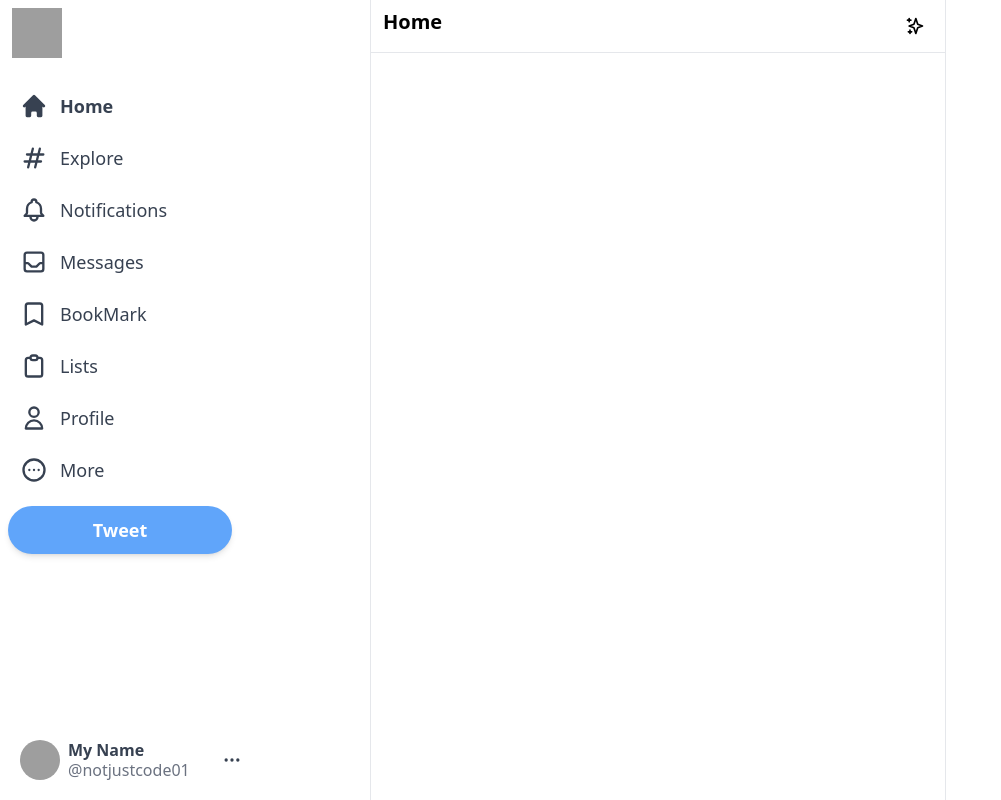
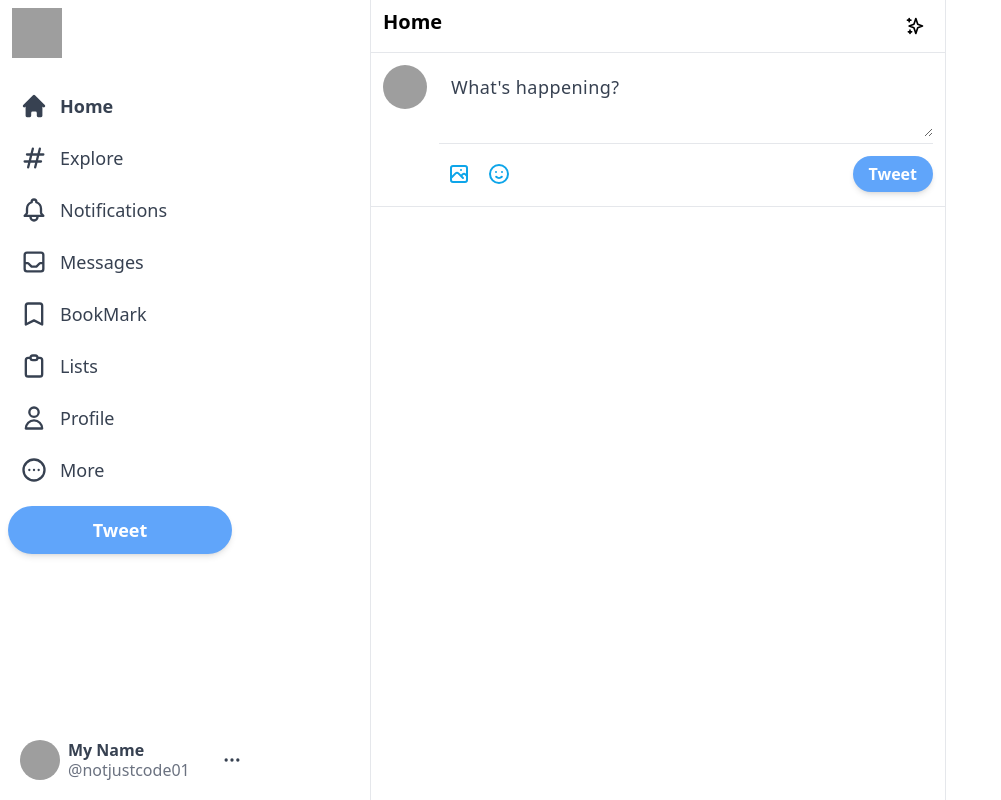
Before and after one commit to notjustcode01/twitter, a Next.js app: page / in a window 1280 px wide. Shown: the whole page, without its empty margins (0-1001 px from the left). Built offline with nearby package versions, Linux system fonts and the light colour scheme; grey boxes are pictures that could not be loaded.

Commit message:
add the input section of the feed component

```diff
--- a/components/Feed.js
+++ b/components/Feed.js
@@ -1,4 +1,5 @@
 import { SparklesIcon } from "@heroicons/react/outline";
+import Input from "./Input";
 
 export default function Feed() {
   return (
@@ -9,6 +10,7 @@
                 <SparklesIcon className="h-5"/>
             </div>
         </div>
+        <Input/>
     </div>
   )
 }
--- /dev/null
+++ b/components/Input.jsx
@@ -0,0 +1,21 @@
+import { EmojiHappyIcon, PhotographIcon } from "@heroicons/react/outline";
+
+export default function Input() {
+  return (
+    <div className="flex border-b border-gray-200 p-3 space-x-3">
+      <img src="https://lh3.googleusercontent.com/a-/AFdZucqvsyLh0w1-foe12qK0_04ZhQ2VfzdqMh-MTnTs=s504-p-rw-no" alt="user-img" width="504" height="504" className="h-11 w-11 rounded-full cursor-pointer hover:brightness-95" />
+      <div className="w-full divide-y divide-gray-200">
+        <div className="">
+          <textarea className="w-full border-none focus:ring-0 text-lg placeholder-gray-700 tracking-wide min-h-[50px] text-gray-700" rows="2" placeholder="What's happening?"></textarea>
+        </div>
+        <div className="flex items-center justify-between pt-2.5">
+          <div className="flex">
+            <PhotographIcon className="h-10 w-10 hoverEffect p-2 text-sky-500 hover:bg-sky-100"/>
+            <EmojiHappyIcon className="h-10 w-10 hoverEffect p-2 text-sky-500 hover:bg-sky-100"/>
+          </div>
+          <button className="bg-blue-400 text-white px-4 py-1.5 rounded-full font-bold shadow-md hover:brightness-95 disabled:opacity-50" >Tweet</button>
+        </div>
+      </div>
+    </div>
+  )
+}
--- a/package.json
+++ b/package.json
@@ -15,6 +15,7 @@
     "react-dom": "18.2.0"
   },
   "devDependencies": {
+    "@tailwindcss/forms": "^0.5.2",
     "autoprefixer": "^10.4.7",
     "eslint": "8.19.0",
     "eslint-config-next": "12.2.1",
--- a/tailwind.config.js
+++ b/tailwind.config.js
@@ -6,5 +6,7 @@
   theme: {
     extend: {},
   },
-  plugins: [],
+  plugins: [
+        require('@tailwindcss/forms')
+  ],
 }
```
Also changed, not shown: 1 other file (tests, documents, lock files or other folders).
